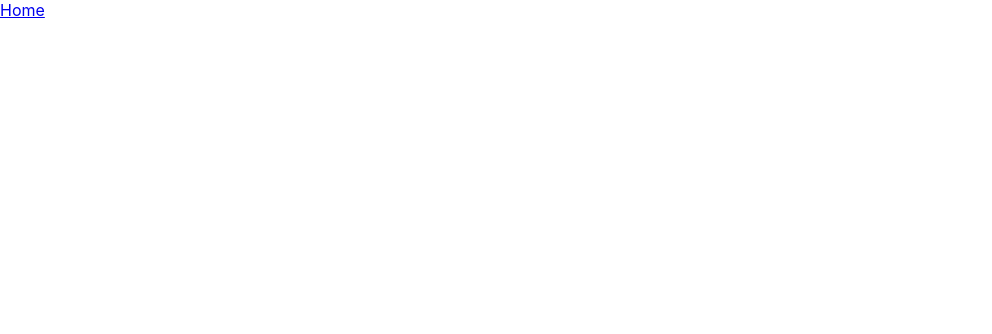
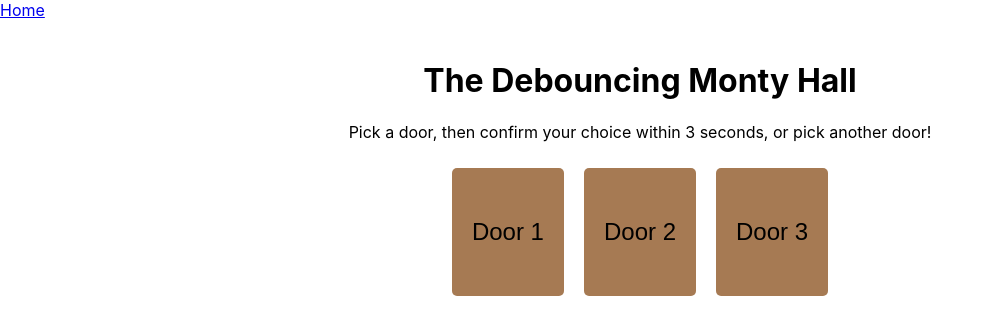
Before and after one commit to robinsonclo1/react-practice, a React (Create React App) app: page /montyHall in a window 1280 px wide. Before the commit this address had no page. Shown: the top 334 px of the page, without its empty margins (0-992 px from the left). Built offline with nearby package versions, Linux system fonts and the light colour scheme.

Commit message:
Created a debouncing util to allow me to create search functionality and a monty hall problem. Added additional styling components

```diff
--- a/package.json
+++ b/package.json
@@ -6,6 +6,7 @@
     "@testing-library/jest-dom": "^5.17.0",
     "@testing-library/react": "^13.4.0",
     "@testing-library/user-event": "^13.5.0",
+    "axios": "^1.5.0",
     "react": "^18.2.0",
     "react-dom": "^18.2.0",
     "react-router-dom": "^6.16.0",
--- a/src/App.js
+++ b/src/App.js
@@ -1,5 +1,5 @@
 import { BrowserRouter as Router, Route, Routes, Link } from 'react-router-dom';
-import { HomePage, PortalsPage } from './components';
+import { MontyHall, Home, Portals, APISearch } from './components';
 
 function App() {
   return (
@@ -10,11 +10,12 @@ function App() {
         </nav>
 
         <Routes>
-          <Route path="/" element={<HomePage />} />
-          {/* <Route path="/useEffect" element={<UseEffectPage />} />
-          <Route path="/useContext" element={<UseContextPage />} />
+          <Route path="/" element={<Home />} />
+          <Route path="/useEffect" element={<APISearch />} />
+          {/* <Route path="/useContext" element={<UseContextPage />} />
           <Route path="/useReducer" element={<UseReducerPage />} /> */}
-          <Route path="/portals" element={<PortalsPage />} />
+          <Route path="/portals" element={<Portals />} />
+          <Route path="/montyHall" element={<MontyHall />} />
         </Routes>
       </div>
     </Router>
--- /dev/null
+++ b/src/components/APISearch.js
@@ -0,0 +1,94 @@
+import React, { useState, useEffect } from 'react';
+import styled from 'styled-components';
+import { Container, Title, List } from '../styles/SharedStyles'
+import axios from 'axios';
+
+const SearchBar = styled.input`
+    width: 60%;
+    padding: 10px;
+    margin: 20px auto;
+    border-radius: 5px;
+    border: 2px solid #ddd;
+    font-size: 16px;
+`;
+
+const Card = styled.li`
+    background: #fff;
+    margin-bottom: 20px;
+    padding: 20px;
+    border-radius: 8px;
+    box-shadow: 0 2px 4px rgba(0,0,0,0.1);
+`;
+
+const RepoLink = styled.a`
+    font-size: 18px;
+    font-weight: bold;
+    color: #0366d6;
+    text-decoration: none;
+
+    &:hover {
+        text-decoration: underline;
+    }
+`;
+
+const RepoInfo = styled.div`
+    margin-top: 10px;
+`;
+
+const Author = styled.div`
+    font-size: 16px;
+    color: #586069;
+`;
+
+const Description = styled.div`
+    margin-top: 8px;
+    color: #24292e;
+`;
+
+
+function APISearch() {
+  const [query, setQuery] = useState('');
+  const [results, setResults] = useState([]);
+  const [debounceTimeoutId, setDebounceTimeoutId] = useState(null);
+
+  const fetchResults = async (query) => {
+    const response = await axios.get(`https://api.github.com/search/repositories?q=${query}&sort=stars&order=desc`);
+    setResults(response.data.items);
+  };
+
+  useEffect(() => {
+    clearTimeout(debounceTimeoutId);
+    if (query) {
+      setDebounceTimeoutId(setTimeout(() => fetchResults(query), 300));
+    } else {
+      setResults([]);
+    }
+  }, [query, debounceTimeoutId]);
+
+  return (
+    <Container>
+      <Title>API Search with Debouncing</Title>
+      <SearchBar
+        type="text"
+        value={query}
+        onChange={(e) => setQuery(e.target.value)}
+        placeholder="Search..."
+      />
+      <List>
+        {results.map((result, index) => (
+            <Card key={index}>
+                <RepoLink href={result.html_url} target="_blank" rel="noopener noreferrer">
+                    {result.name}
+                </RepoLink>
+                <RepoInfo>
+                    <Author>By: {result.owner.login}</Author>
+                    <Description>{result.description}</Description>
+                </RepoInfo>
+            </Card>
+        ))}
+      </List>
+    </Container>
+  );
+}
+
+export default APISearch;
--- a/src/components/HomePage.js
+++ b/src/components/Home.js
@@ -1,21 +1,11 @@
 import React from 'react';
 import styled from 'styled-components';
 import { Link } from 'react-router-dom';
-import { Container, Title } from '../styles/SharedStyles'
+import { Container, Title, List, ListItem } from '../styles/SharedStyles'
 
 const Description = styled.p`
   font-size: 1.2rem;
   margin-bottom: 1.5rem;
-`;
-
-const List = styled.ul`
-  list-style-type: none;
-  padding-left: 0;
-`;
-
-const ListItem = styled.li`
-  font-size: 1.5rem;
-  margin-bottom: 1rem;
 `;
 
 const HomePage = () => {
@@ -30,6 +20,7 @@ const HomePage = () => {
         <ListItem><Link to="/useContext">useContext</Link> - Explore context API and its magic!</ListItem>
         <ListItem><Link to="/useReducer">useReducer</Link> - Handle complex state logic in components.</ListItem>
         <ListItem><Link to="/portals">Portals</Link> - Break out of the usual DOM hierarchy.</ListItem>
+        <ListItem><Link to="/montyHall">Monty Hall</Link> - But wait, there's more! Using Debouncing for a Monty Hall Problem.</ListItem>
       </List>
     </Container>
   );
--- /dev/null
+++ b/src/components/MontyHall.js
@@ -0,0 +1,95 @@
+import React, { useState, useEffect } from 'react';
+import useDebounce from '../utils/Debounce.js'
+import styled from 'styled-components';
+
+const PageContainer = styled.div`
+    max-width: 800px;
+    margin: 0 auto;
+    text-align: center;
+    padding: 20px;
+`;
+
+const Door = styled.button`
+    margin: 10px;
+    padding: 50px 20px;
+    font-size: 24px;
+    cursor: pointer;
+    background-color: #A67A53;
+    border: none;
+    border-radius: 5px;
+    transition: background-color 0.3s;
+
+    &:hover,
+    &:focus {
+        background-color: #401D09;
+        color: white;
+    }
+`;
+
+const Notification = styled.div`
+    font-size: 24px;
+    margin-top: 20px;
+`;
+
+function MontyHall() {
+  const [selectedDoor, setSelectedDoor] = useState(null);
+  const [finalChoice, setFinalChoice] = useState(null);
+  const [carDoor, setCarDoor] = useState(null);
+  const [countdown, setCountdown] = useState(null);
+
+  const debouncedDoorSelection = useDebounce(selectedDoor, 3000);
+
+  useEffect(() => {
+    setCarDoor(Math.floor(Math.random() * 3) + 1);
+  }, []);
+
+  useEffect(() => {
+    if (debouncedDoorSelection !== null) {
+      setFinalChoice(debouncedDoorSelection);
+    }
+  }, [debouncedDoorSelection]);
+
+  function selectDoor(door) {
+    setSelectedDoor(door);
+    setCountdown(3);
+  }
+
+  function getDoorLabel(doorNumber) {
+    if (finalChoice) {
+      return doorNumber === carDoor ? '🚗' : '🐐';
+    } else {
+      return `Door ${doorNumber}`;
+    }
+  }
+
+  useEffect(() => {
+    let timer;
+    if (countdown > 0) {
+      timer = setInterval(() => {
+        setCountdown(prevCountdown => prevCountdown - 1);
+      }, 1000);
+    }
+    return () => clearInterval(timer);
+  }, [countdown]);
+
+  return (
+      <PageContainer>
+          <h1>The Debouncing Monty Hall</h1>
+          <p>Pick a door, then confirm your choice within 3 seconds, or pick another door!</p>
+          <Door onClick={() => selectDoor(1)}>{getDoorLabel(1)}</Door>
+          <Door onClick={() => selectDoor(2)}>{getDoorLabel(2)}</Door>
+          <Door onClick={() => selectDoor(3)}>{getDoorLabel(3)}</Door>
+          {(selectedDoor && !finalChoice) && (
+              <Notification>You picked door number {selectedDoor}, are you sure? {countdown}</Notification>
+          )}
+          {finalChoice &&  (
+              <Notification>
+                  Behind door number {finalChoice} there was a {finalChoice === carDoor ? 'car' : 'goat'}, {finalChoice === carDoor ? 'congratulations!' : 'sorry!'}
+              </Notification>
+          )}
+      </PageContainer>
+  );
+
+}
+
+export default MontyHall;
--- a/src/components/index.js
+++ b/src/components/index.js
@@ -1,4 +1,6 @@
-import HomePage from './HomePage';
-import PortalsPage from './PortalsPage';
+import Home from './Home';
+import Portals from './Portals';
+import MontyHall from './MontyHall';
+import APISearch from './APISearch';
 
-export { HomePage, PortalsPage }
+export { Home, Portals, MontyHall, APISearch }
--- a/src/styles/SharedStyles.js
+++ b/src/styles/SharedStyles.js
@@ -30,5 +30,15 @@ const Button = styled.button`
   }
 `;
 
+const List = styled.ul`
+  list-style-type: none;
+  padding-left: 0;
+`;
 
-export {Container, Title, Button};
+const ListItem = styled.li`
+  font-size: 1.5rem;
+  margin-bottom: 1rem;
+`;
+
+
+export {Container, Title, Button, List, ListItem};
--- /dev/null
+++ b/src/utils/Debounce.js
@@ -0,0 +1,19 @@
+import { useState, useEffect } from 'react';
+
+function useDebounce(value, delay) {
+  const [debouncedValue, setDebouncedValue] = useState(value);
+
+  useEffect(() => {
+    const handler = setTimeout(() => {
+      setDebouncedValue(value);
+    }, delay);
+
+    return () => {
+      clearTimeout(handler);
+    };
+  }, [value, delay]);
+
+  return debouncedValue;
+}
+
+export default useDebounce;
```
Also changed, not shown: src/components/Portals.js (renamed from src/components/PortalsPage.js), 1 other file (tests, documents, lock files or other folders).
